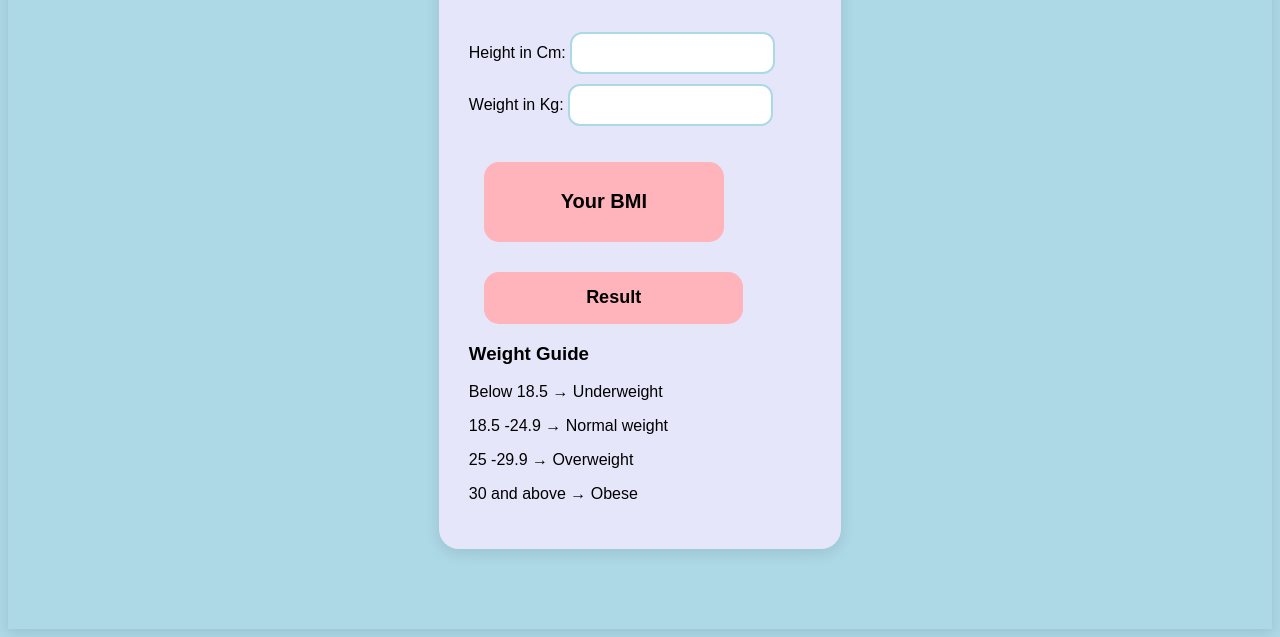
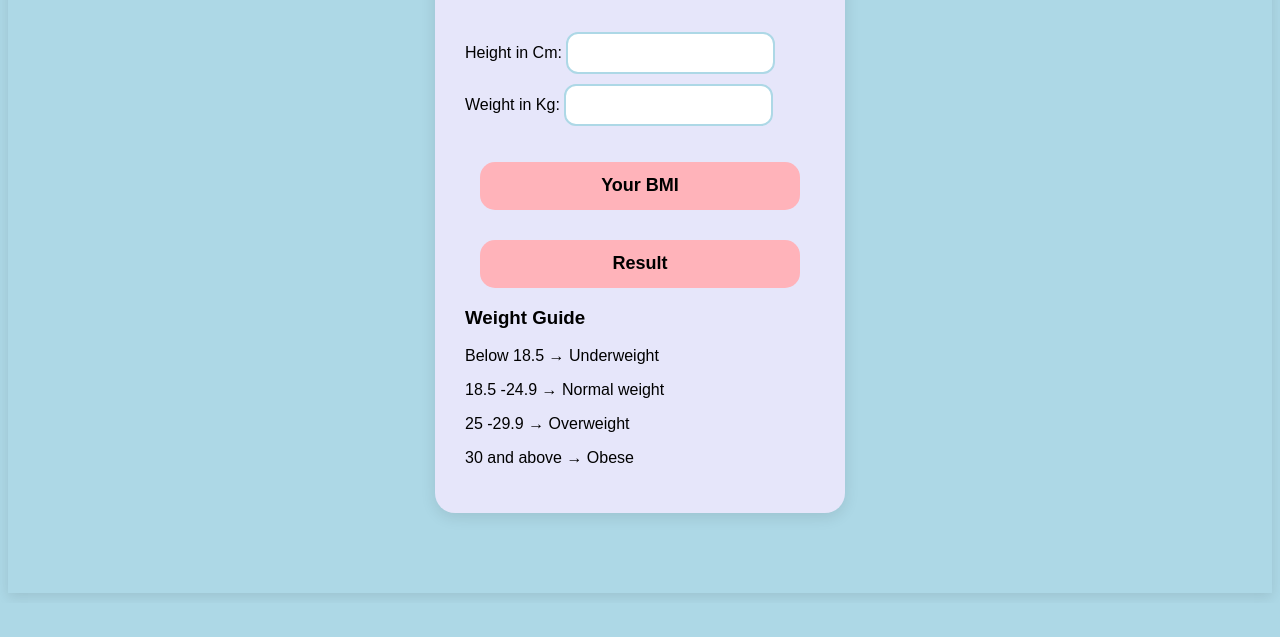
Before and after one commit to adixo15/Mini-projects, a plain HTML site: page BMI CALCULATOR/index.html in a window 1280 px wide. Shown: the part 197-834 px from the top of the page. After the commit the page ends 800 px from the top, so only its background shows below. Drawn offline with Linux system fonts and the light colour scheme.

Commit message:
Inital commit

```diff
--- a/BMI CALCULATOR/style.css
+++ b/BMI CALCULATOR/style.css
@@ -22,11 +22,11 @@ body{
 #calculate-btn{
     padding: 12px;
     margin: 15px;
-    width: 15rem;
-    height: 5rem;
+    width: 20rem;
+    height: 3rem;
     font-family: Arial, Helvetica, sans-serif;
     font-weight: bolder;
-    font-size: 20px;
+    font-size: 18px;
     background-color: rgb(255, 179, 186);
     border: none;
     border-radius: 15px;
@@ -50,11 +50,10 @@ button:hover {
   transition: all 0.3s ease;
 }
 #results{
-    padding: 10px;
     background-color:rgb(255, 179, 186) ;
     margin: 15px;
-    width: 70%;
-    height: 2rem;
+    width: 20rem;
+    height: 3rem;
     border: none;
     border-radius: 15px;
     color: black;
```
